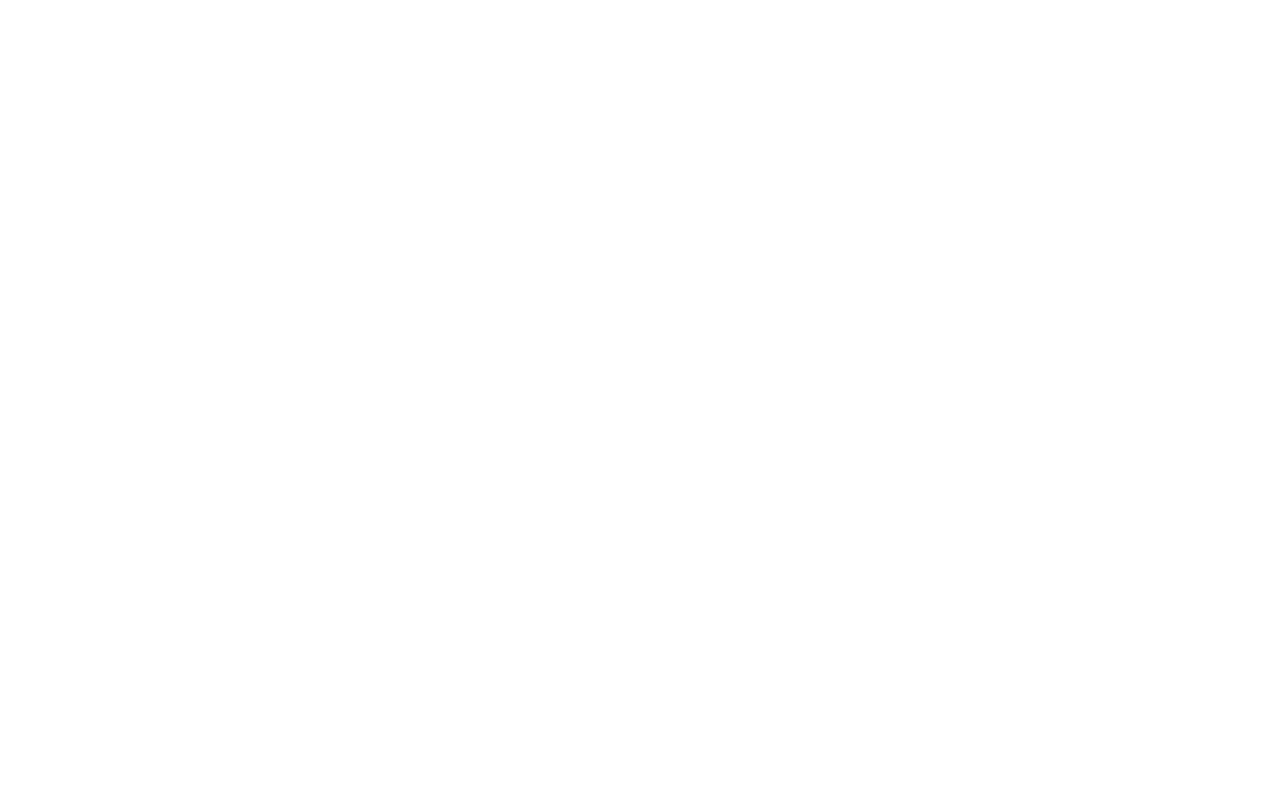
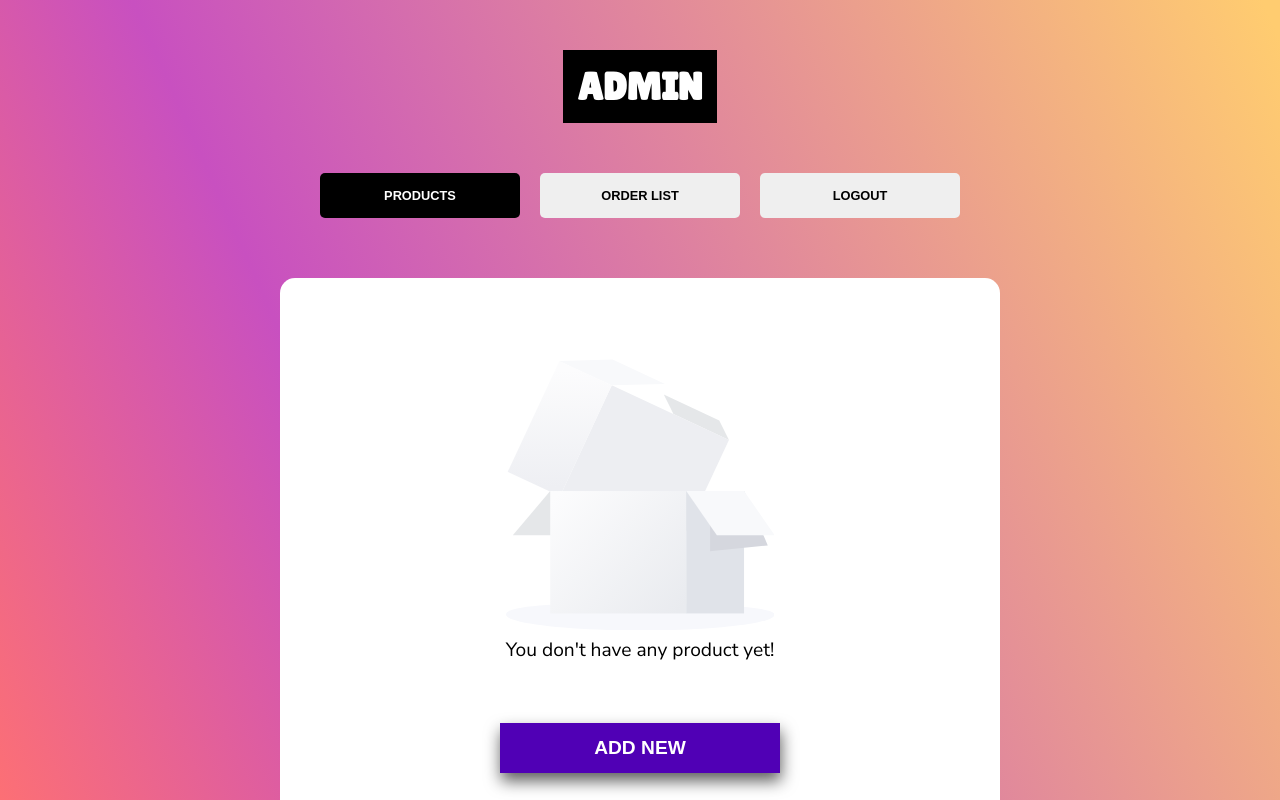
Before and after one commit to ASK-v1/MYSUPPLEMENT, a Vue app in the folder frontend/: page /admin in a window 1280 px wide. Before the commit this address had no page. Shown: the top 800 px of the page. Built offline with nearby package versions, Linux system fonts and the light colour scheme.

Commit message:
Add admin

```diff
--- a/frontend/src/main.ts
+++ b/frontend/src/main.ts
@@ -2,7 +2,7 @@
 import App from './App.vue'
 import router from './router'
 import store from './store'
-import { ElInput, ElForm, ElAutocomplete, ElRate, ElCarousel, ElCarouselItem, ElDialog, ElButton, ElFormItem, ElSelect, ElOption, ElInputNumber, ElDrawer, ElStep, ElSteps, ElCheckbox, ElDatePicker, ElCheckboxGroup, ElEmpty } from 'element-plus'
+import { ElInput, ElForm, ElAutocomplete, ElRate, ElCarousel, ElCarouselItem, ElDialog, ElButton, ElFormItem, ElSelect, ElOption, ElInputNumber, ElDrawer, ElStep, ElSteps, ElCheckbox, ElDatePicker, ElCheckboxGroup, ElEmpty, ElUpload } from 'element-plus'
 import { library } from '@fortawesome/fontawesome-svg-core'
 import { faUser, faShoppingCart, faSearch, faMapMarkerAlt, faTrashAlt, faCreditCard } from '@fortawesome/free-solid-svg-icons'
 import { FontAwesomeIcon } from '@fortawesome/vue-fontawesome'
@@ -11,6 +11,6 @@
 
 library.add(faUser, faShoppingCart, faSearch, faMapMarkerAlt, faTrashAlt, faCreditCard)
 app.component('font-awesome-icon', FontAwesomeIcon)
-app.use(ElInput).use(ElForm).use(ElAutocomplete).use(ElRate).use(ElCarousel).use(ElCarouselItem).use(ElDialog).use(ElButton).use(ElFormItem).use(ElSelect).use(ElOption).use(ElInputNumber).use(ElDrawer).use(ElStep).use(ElSteps).use(ElCheckbox).use(ElDatePicker).use(ElCheckboxGroup).use(ElOption).use(ElSelect).use(ElEmpty)
+app.use(ElInput).use(ElForm).use(ElAutocomplete).use(ElRate).use(ElCarousel).use(ElCarouselItem).use(ElDialog).use(ElButton).use(ElFormItem).use(ElSelect).use(ElOption).use(ElInputNumber).use(ElDrawer).use(ElStep).use(ElSteps).use(ElCheckbox).use(ElDatePicker).use(ElCheckboxGroup).use(ElOption).use(ElSelect).use(ElEmpty).use(ElUpload)
 
 app.use(store).use(router).mount('#app')
--- a/frontend/src/router/index.ts
+++ b/frontend/src/router/index.ts
@@ -8,6 +8,7 @@
 import Payment from '../views/Payment.vue'
 import Products from '../views/Products.vue'
 import Product from '../views/Product.vue'
+import Admin from '../views/Admin.vue'
 
 const routes: Array<RouteRecordRaw> = [
   {
@@ -54,6 +55,11 @@
     path: '/product',
     name: 'Product',
     component: Product
+  },
+  {
+    path: '/admin',
+    name: 'Admin',
+    component: Admin
   }
 ]
 
--- /dev/null
+++ b/frontend/src/views/Admin.vue
@@ -0,0 +1,164 @@
+<script lang="ts" setup>
+import { ref, reactive } from 'vue'
+
+const state = reactive({
+  dialogFormVisible: false,
+  form: {
+    Brand: '',
+    Name: '',
+    Price: '',
+    Flavor: '',
+    Qty: '',
+    Info: ''
+  },
+  formLabelWidth: '100px'
+})
+
+const order = ref(false)
+const products = ref(true)
+
+const switchOrder = () => {
+  order.value = true
+  products.value = false
+}
+const switchProducts = () => {
+  products.value = true
+  order.value = false
+}
+
+</script>
+
+<template>
+  <div class="admin">
+    <div class="admin-title">
+      <h1>ADMIN</h1>
+    </div>
+    <div class="admin-buttons">
+      <button v-if="products" class="products-active">PRODUCTS</button>
+      <button v-if="!products" @click="switchProducts">PRODUCTS</button>
+      <button v-if="order" class="order-active">ORDER LIST</button>
+      <button v-if="!order" @click="switchOrder">ORDER LIST</button>
+      <button>LOGOUT</button>
+    </div>
+    <div class="order-products">
+      <div v-if="order" class="order">
+        <el-empty description="You don't have any orders yet!"></el-empty>
+      </div>
+      <div v-if="products" class="products">
+        <el-empty description="You don't have any product yet!"></el-empty>
+        <button class="addresses-button" @click="state.dialogFormVisible = true">ADD NEW</button>
+        <el-dialog
+          destroy-on-close="true"
+          v-model="state.dialogFormVisible"
+          width="30%"
+          center
+          title="ADD NEW"
+        >
+          <el-form :model="state.form">
+            <el-form-item label="Brand" :label-width="state.formLabelWidth">
+              <el-input v-model="state.form.Brand" autocomplete="off"></el-input>
+            </el-form-item>
+            <el-form-item label="Name" :label-width="state.formLabelWidth">
+              <el-input v-model="state.form.Name" autocomplete="off"></el-input>
+            </el-form-item>
+            <el-form-item label="Price" :label-width="state.formLabelWidth">
+              <el-input v-model="state.form.Price" autocomplete="off"></el-input>
+            </el-form-item>
+            <el-form-item label="Flavor" :label-width="state.formLabelWidth">
+              <el-input v-model="state.form.Flavor" autocomplete="off"></el-input>
+            </el-form-item>
+            <el-form-item label="Qty" :label-width="state.formLabelWidth">
+              <el-input v-model="state.form.Qty" autocomplete="off"></el-input>
+            </el-form-item>
+            <el-form-item label="Info" :label-width="state.formLabelWidth">
+              <el-input v-model="state.form.Info" type="textarea" autocomplete="off"></el-input>
+            </el-form-item>
+            <el-form-item label="Photo" :label-width="state.formLabelWidth">
+              <el-upload action="https://jsonplaceholder.typicode.com/posts/" multiple :limit="1">
+                <el-button size="small" type="success">Click to upload</el-button>
+              </el-upload>
+            </el-form-item>
+          </el-form>
+          <template #footer>
+            <span class="dialog-footer">
+              <el-button @click="state.dialogFormVisible = false">Cancel</el-button>
+              <el-button type="primary" @click="state.dialogFormVisible = false">Confirm</el-button>
+            </span>
+          </template>
+        </el-dialog>
+      </div>
+    </div>
+  </div>
+</template>
+
+<style lang="scss">
+@import "../assets/style/index.scss";
+
+.admin {
+  display: flex;
+  flex-direction: column;
+  align-items: center;
+  padding: 50px 0 calc(50% - 500px) 0;
+  background-image: linear-gradient(
+    66deg,
+    #ff7171 3%,
+    #c850c0 33%,
+    #ffcc70 99%
+  );
+
+  .admin-title {
+    background-color: rgb(0, 0, 0);
+    color: white;
+    font-family: "Lilita One", cursive;
+    font-size: $base-font-m;
+    padding: $base-padding;
+    margin-bottom: 50px;
+  }
+
+  .admin-buttons {
+    display: flex;
+    justify-content: center;
+    flex-direction: row;
+    gap: 20px;
+
+    button {
+      color: black;
+      text-decoration: none;
+      font-size: $base-font-s;
+      padding: $base-padding;
+      border-radius: 5px;
+      border: none;
+      font-weight: bold;
+      width: 200px;
+
+      &:hover {
+        background-color: rgba(0, 0, 0);
+        color: white;
+        cursor: pointer;
+        transition: all 0.3s ease-in-out 0s;
+      }
+    }
+    .products-active,
+    .order-active {
+      color: white;
+      background-color: black;
+    }
+  }
+  .order-products {
+    .order,
+    .products {
+      display: flex;
+      flex-direction: column;
+      justify-content: center;
+      align-items: center;
+      padding: 60px;
+      width: 600px;
+      background-color: white;
+      margin-top: 60px;
+      gap: 60px;
+      border-radius: $base-radius;
+      font-size: $base-font-m;
+    }
+  }
+}
+</style>
```
